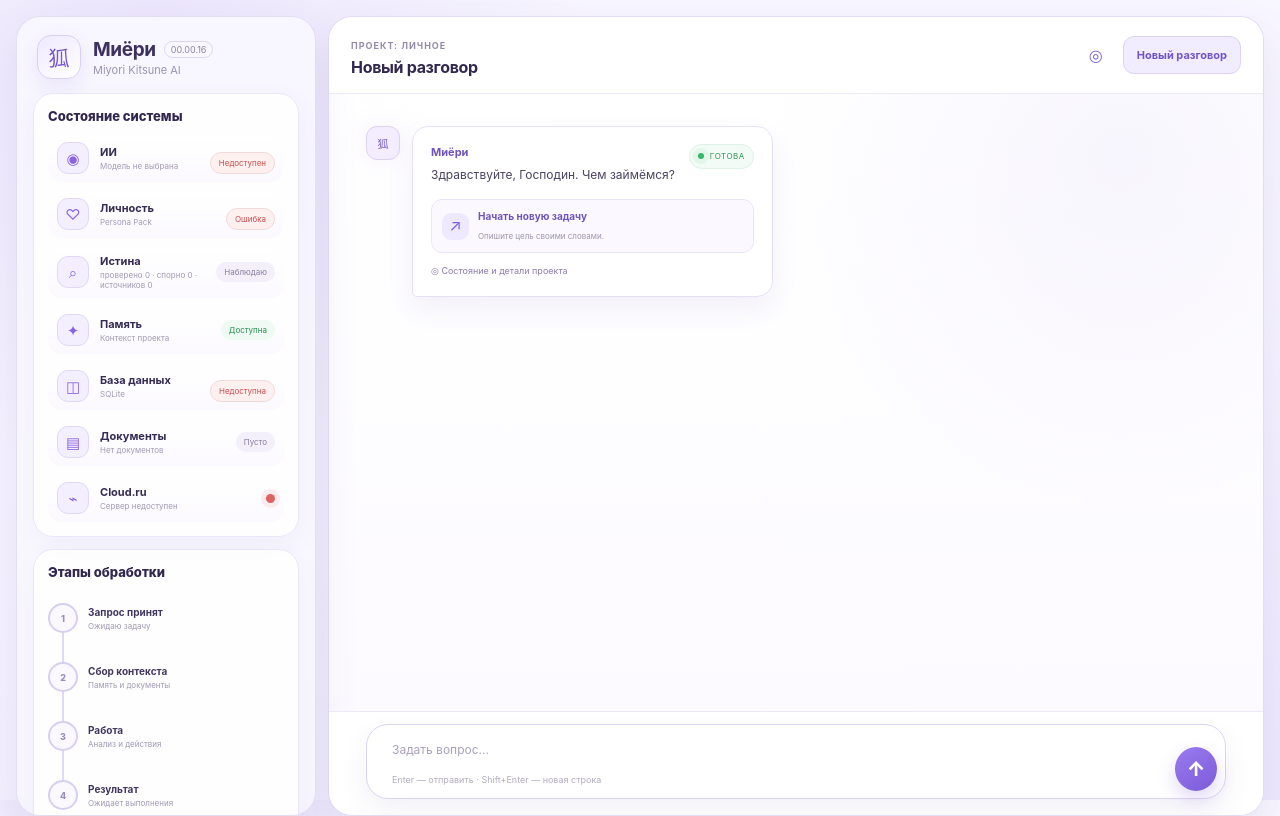
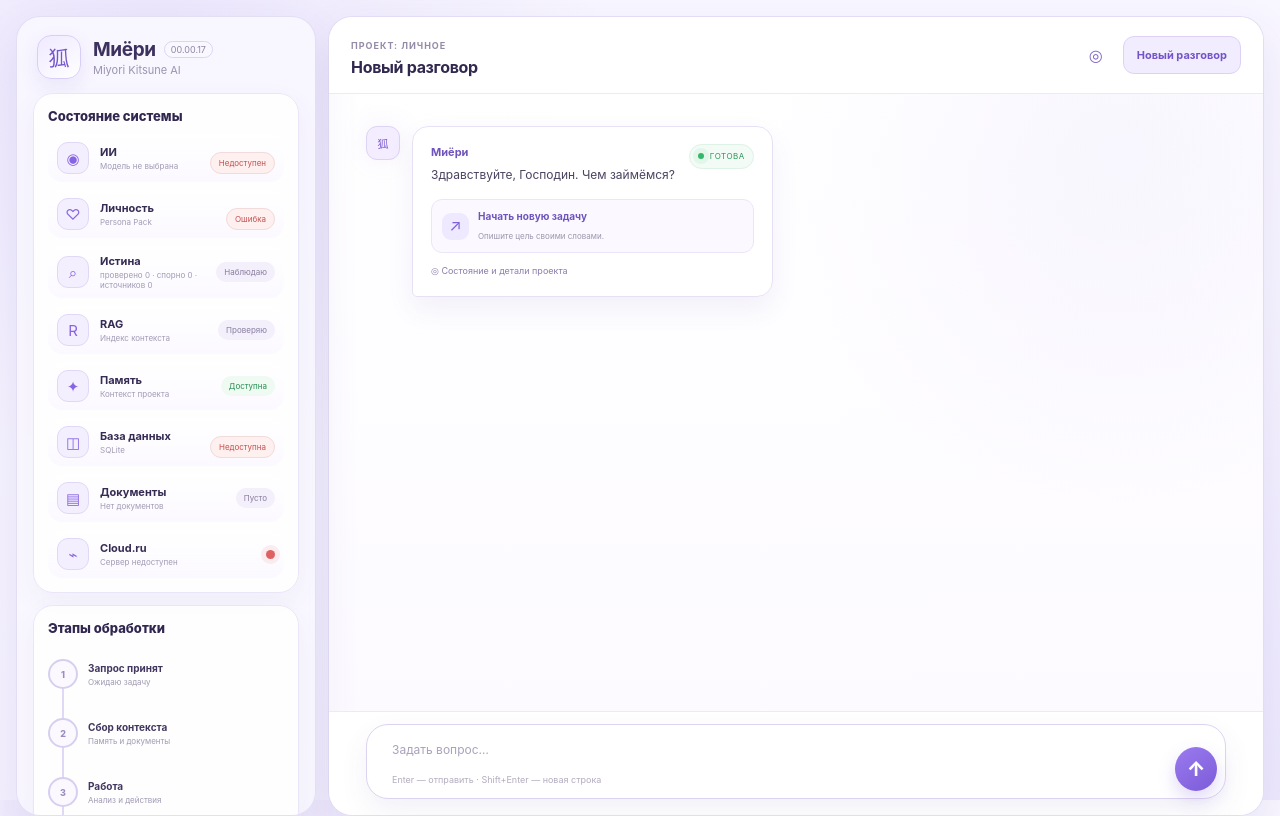
Before and after one commit to Aspksa/MIYORI_KITSUNE_AI_SPEC_v1.1.0, a FastAPI app: page / in a window 1280 px wide. Run offline with FastAPI, Linux system fonts and the light colour scheme; data comes from the database, SQL or seed files in the repository; data that the repository does not hold is empty.

Commit message:
rag: show retrieval status in system panel

```diff
--- a/templates/index.html
+++ b/templates/index.html
@@ -15,7 +15,7 @@
         <div class="brand-copy">
           <div class="brand-row">
             <h1>Миёри</h1>
-            <span class="version-pill" id="versionText">00.00.16</span>
+            <span class="version-pill" id="versionText">00.00.17</span>
           </div>
           <p>Miyori Kitsune AI</p>
         </div>
@@ -38,6 +38,11 @@
             <span class="system-status-icon">⌕</span>
             <div><strong>Истина</strong><small id="truthStatusText">Нет проверенных утверждений</small></div>
             <span id="truthStatusChip" class="soft-status neutral">Ожидание</span>
+          </div>
+          <div class="system-status-row">
+            <span class="system-status-icon">R</span>
+            <div><strong>RAG</strong><small id="ragStatusText">Индекс контекста</small></div>
+            <span id="ragStatusChip" class="soft-status neutral">Проверяю</span>
           </div>
           <div class="system-status-row">
             <span class="system-status-icon">✦</span>
```
